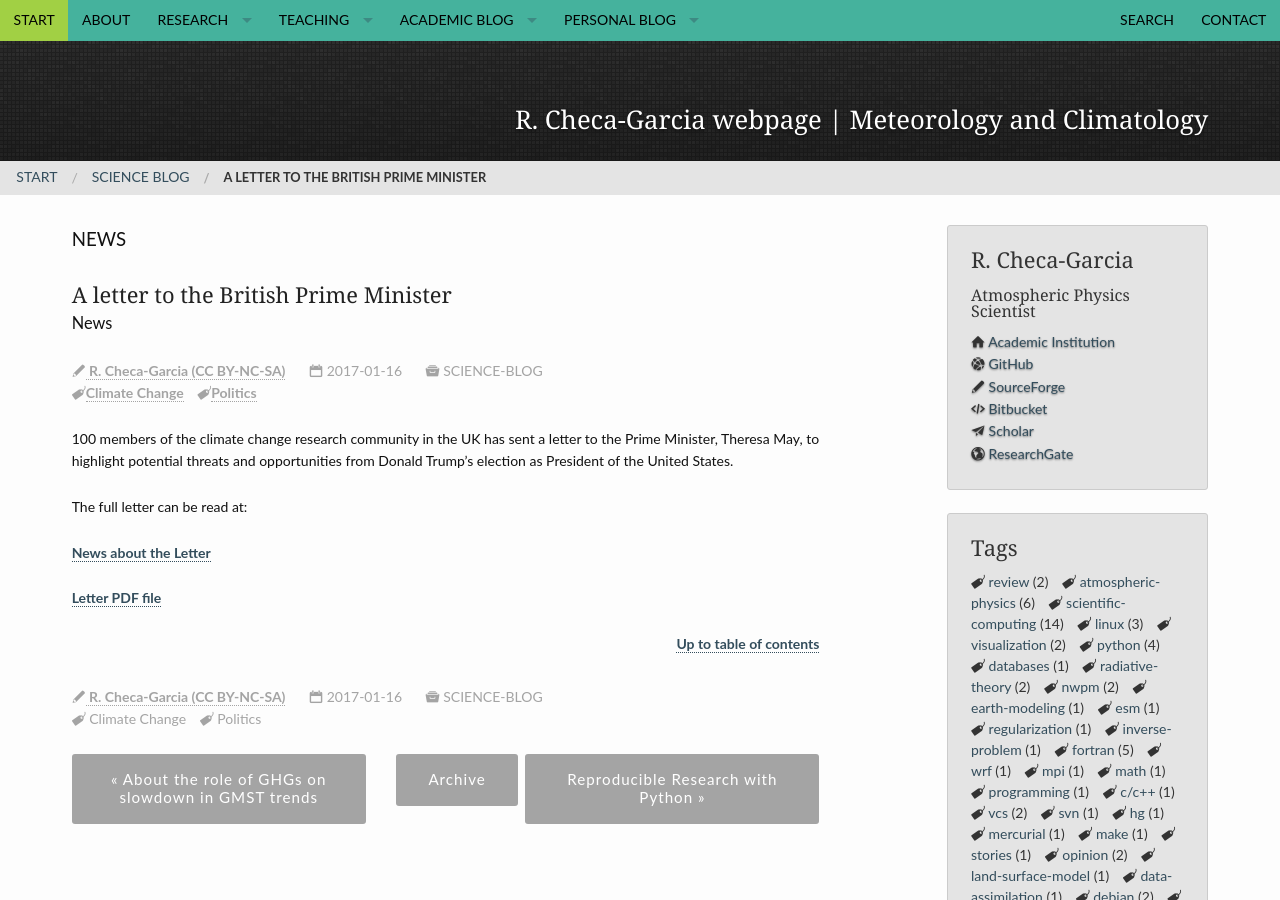
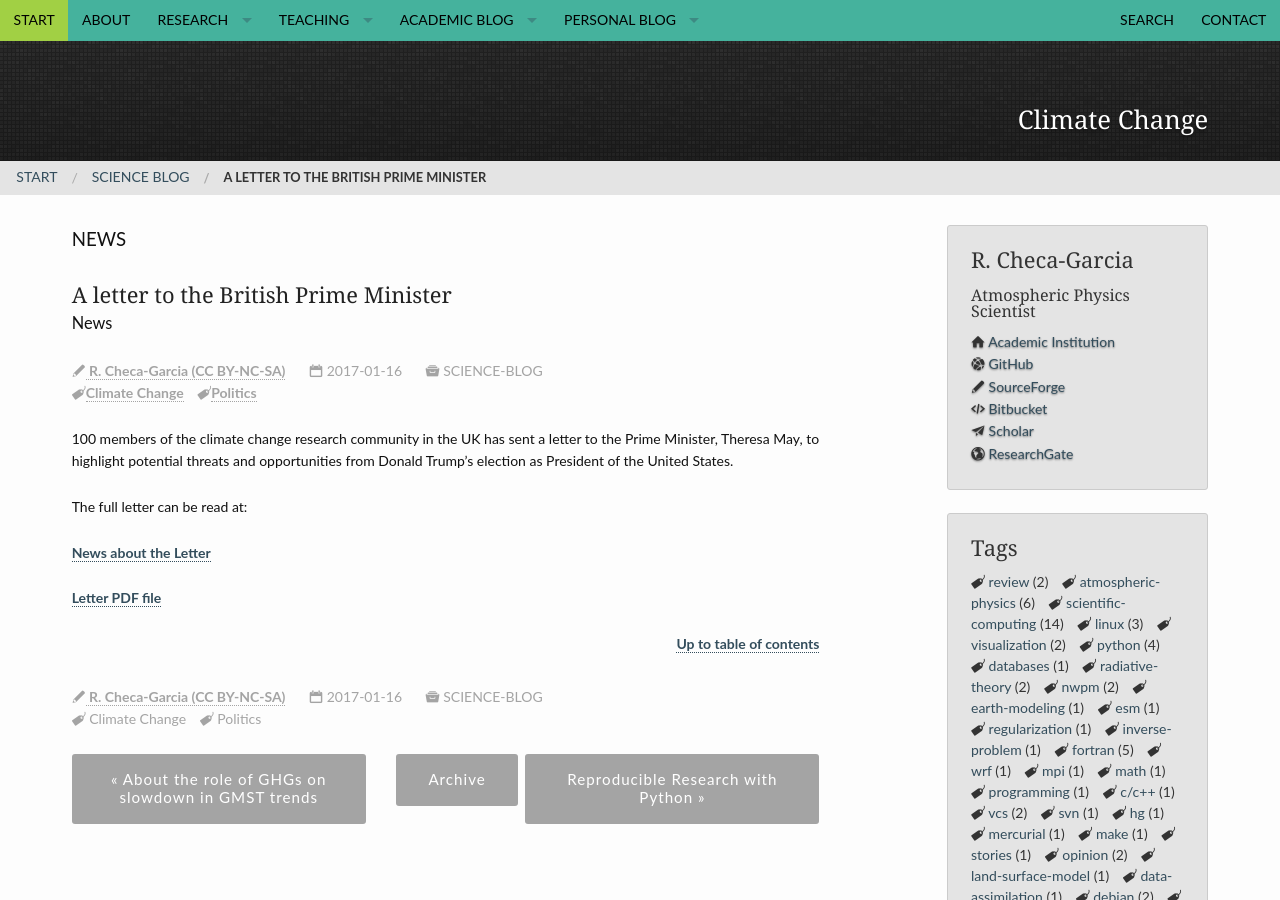
Before and after one commit to RCHG/rchg.github.io, a Jekyll site: the page built from _posts/2017-01-16-Letter.md, in a window 1280 px wide and 900 px high. Built offline with Jekyll 4.4.1, drawn with Linux system fonts in a browser that asks for light colours; nearby versions of some CDN libraries; comment, search, counter and statistics services are not loaded.

Commit message:
Update 2017-01-16-Letter.md

```diff
--- a/_posts/2017-01-16-Letter.md
+++ b/_posts/2017-01-16-Letter.md
@@ -10,7 +10,7 @@ tags: [Climate Change, Politics]
 categories:
     - science-blog
 header:
-    title: R. Checa-Garcia webpage |  Meteorology and Climatology
+    title: Climate Change
     pattern: pattern_jquery-dark-grey-tile.png
 ---
 
```
